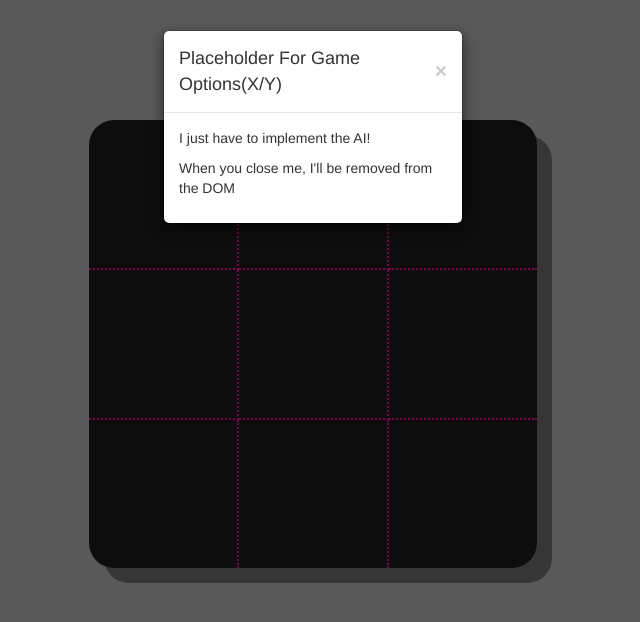
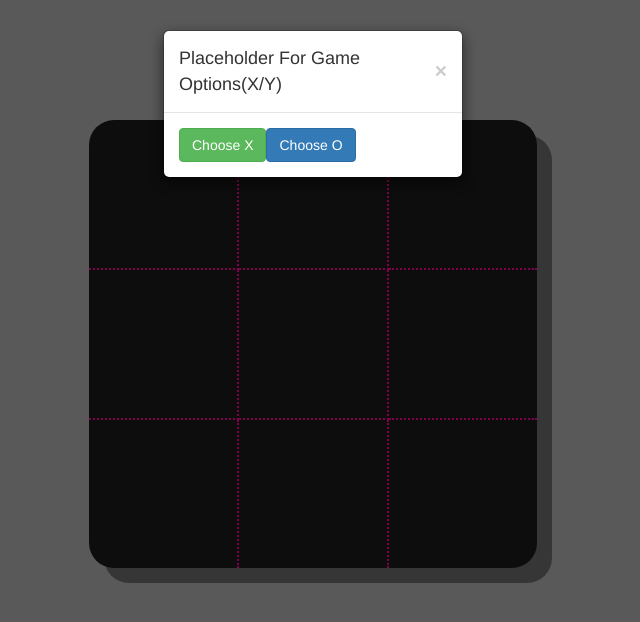
Before and after one commit to mdtycho/TicTacToe, an Angular app: page / in a window 1280 px wide. Shown: the top 622 px of the page, without its empty margins (327-967 px from the left). Built offline with nearby package versions, Linux system fonts and the light colour scheme.

Commit message:
added buttons fro choosing x or o,no logic yet

```diff
--- a/src/app/app.component.html
+++ b/src/app/app.component.html
@@ -9,8 +9,8 @@
         </button>
             </div>
             <div class="modal-body">
-                <p>I just have to implement the AI!</p>
-                <p>When you close me, I'll be removed from the DOM</p>
+                <button class="btn btn-success">Choose X</button>
+                <button class="btn btn-primary">Choose O</button>
             </div>
         </div>
     </div>
```
